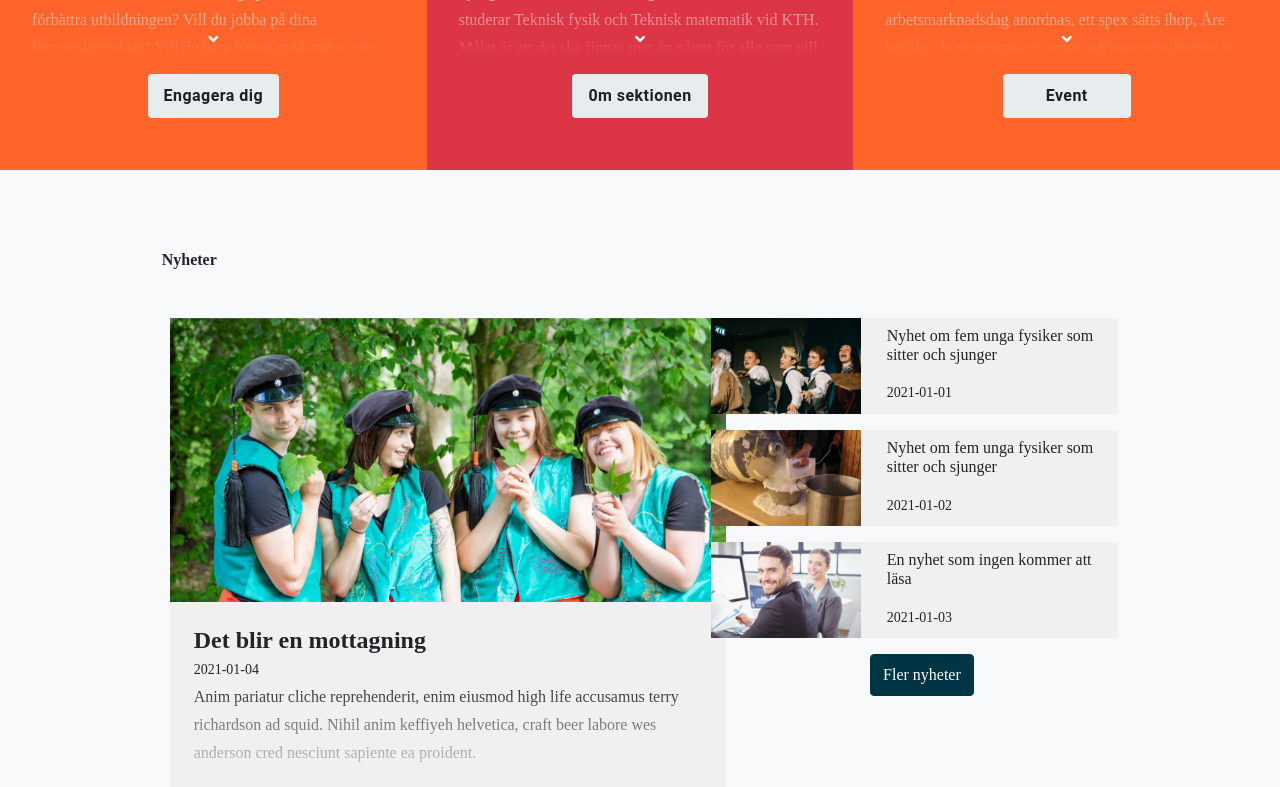
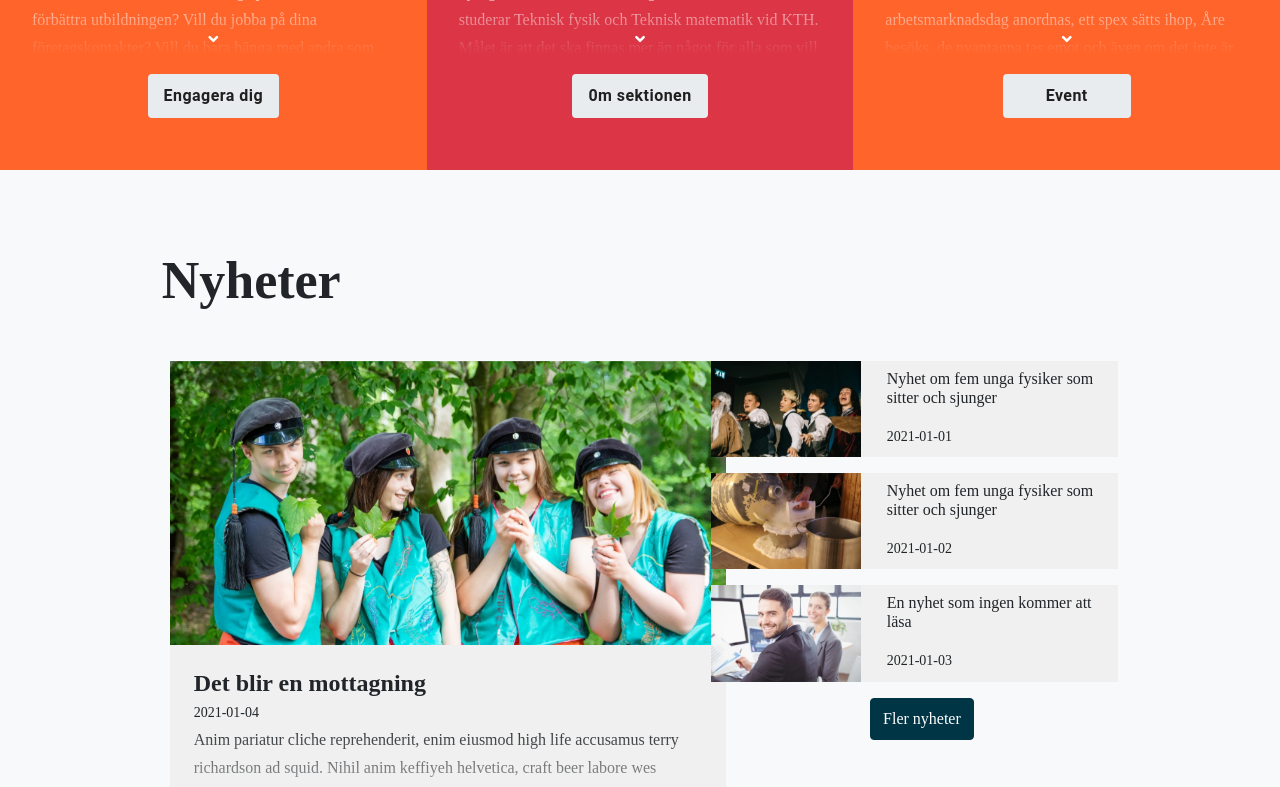
Before and after one commit to Fysiksektionen/Hemsida, a React (Create React App) app in the folder client/: page / in a window 1280 px wide. Shown: the part 865-1652 px from the top of the page. Built offline with nearby package versions, Linux system fonts and the light colour scheme; a web font is replaced by a local one.

Commit message:
Moves some mediafiles to media folder

```diff
--- a/client/src/components/admin/Admin.tsx
+++ b/client/src/components/admin/Admin.tsx
@@ -11,7 +11,7 @@ import ToolsAdminPage from './tools/Tools';
 import GroupsAdminPage from './groups/Groups';
 import PageNotFound from '../../pages/PageNotFound';
 import { adminRootPath, setAddressField } from './utils';
-import logo from '../../Fysiksektionen_logo.svg';
+import logo from '../../mediafiles/placeholder_images/Fysiksektionen_logo.svg';
 
 type AdminMenuItem = {
     name: string,
--- a/client/src/components/content_object_renderers/ImageCOE.tsx
+++ b/client/src/components/content_object_renderers/ImageCOE.tsx
@@ -1,6 +1,6 @@
 import React, { useContext } from 'react';
 import { Col, Modal, Image, Row } from 'react-bootstrap';
-import defaultLogo from '../../Fysiksektionen_logo.svg';
+import defaultLogo from '../../mediafiles/placeholder_images/Fysiksektionen_logo.svg';
 import img1 from '../../mediafiles/placeholder_images/news_placeholder.jpg';
 import img2 from '../../mediafiles/placeholder_images/news_placeholder1.jpg';
 import img3 from '../../mediafiles/placeholder_images/news_placeholder2.jpg';
--- a/client/src/index.scss
+++ b/client/src/index.scss
@@ -144,7 +144,7 @@ $theme-colors: map-merge($theme-colors, $custom-colors);
 }
 
 h1 {
-    font-size: 1em;
+    font-size: 3.25em;
     font-weight: bolder;
 }
 
--- a/client/src/mock_data/mock_site_response.ts
+++ b/client/src/mock_data/mock_site_response.ts
@@ -2,7 +2,7 @@
  * Mock data for https://f.kth.se/api/site. Used in App.tsx and admin/settings/Settings.tsx.
  */
 
-import fysikLogo from '../Fysiksektionen_logo.svg';
+import fysikLogo from '../mediafiles/placeholder_images/Fysiksektionen_logo.svg';
 import { APIResponse } from '../types/general';
 import { Site } from '../types/api_object_types';
 
--- a/client/src/pages/APIDocs/APIDocs.tsx
+++ b/client/src/pages/APIDocs/APIDocs.tsx
@@ -4,7 +4,7 @@ import Row from 'react-bootstrap/Row';
 import Col from 'react-bootstrap/Col';
 import SwaggerUI from 'swagger-ui-react';
 import 'swagger-ui-react/swagger-ui.css';
-import logo from '../../Fysiksektionen_logo.svg';
+import logo from '../../mediafiles/placeholder_images/Fysiksektionen_logo.svg';
 
 import FButton from '../../components/f-styled/buttons/FButton';
 import { timeoutPromise } from '../../utils/timeoutPromise';
```
Also changed, not shown: 1 other file (tests, documents, lock files or other folders).
